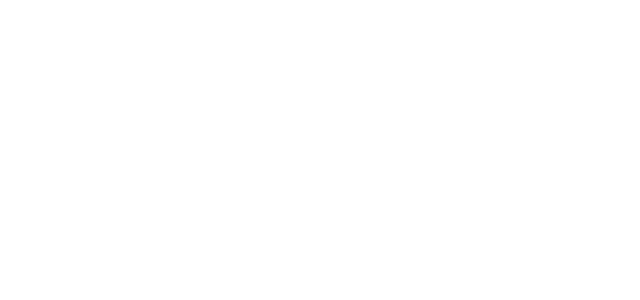
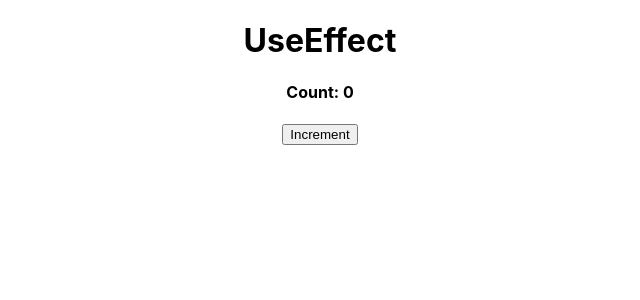
Before and after one commit to MehediMashfan086/react-hooks, a React (Create React App) app: page /useeffect in a window 1280 px wide. Before the commit this address had no page. Shown: the top 300 px of the page, without its empty margins (320-960 px from the left). Built offline with nearby package versions, Linux system fonts and the light colour scheme.

Commit message:
feat(useEffect): create an example for using useEffect hooks in react

```diff
--- a/src/App.js
+++ b/src/App.js
@@ -4,17 +4,22 @@ import UseState from './components/useState/UseState';
 import UseStatePrevState from './components/useState/UseStatePrevState';
 import UseStateWithObject from './components/useState/UseStateWithObject';
 import UseStateWithArray from './components/useState/UseStateWithArray';
+import UseEffect from './components/useEffect/UseEffect';
 
 function App() {
   return (
     <div className="App">
       <BrowserRouter>
       <Routes>
+        {/* useState */}
         <Route path="/" element={<UseState />} />
         <Route path="/usestate" element={<UseState />} />
         <Route path="/usestate-prevstate" element={<UseStatePrevState />} />
         <Route path="/usestate-object" element={<UseStateWithObject />} />
         <Route path="/usestate-array" element={<UseStateWithArray />} />
+
+        {/* useEffect */}
+        <Route path="/useeffect" element={<UseEffect />} />
       </Routes>
       </BrowserRouter>
     </div>
--- /dev/null
+++ b/src/components/useEffect/UseEffect.jsx
@@ -0,0 +1,20 @@
+import React, { useEffect, useState } from 'react'
+
+const UseEffect = () => {
+
+    const[count, setCount] = useState(0)
+
+    useEffect (() => {
+        document.title = `Count ${count}`
+    })
+
+  return (
+    <div>
+        <h1>UseEffect</h1>
+        <h4>Count: {count}</h4>
+        <button onClick={() => setCount(count + 1)}>Increment</button>
+    </div>
+  )
+}
+
+export default UseEffect
```
